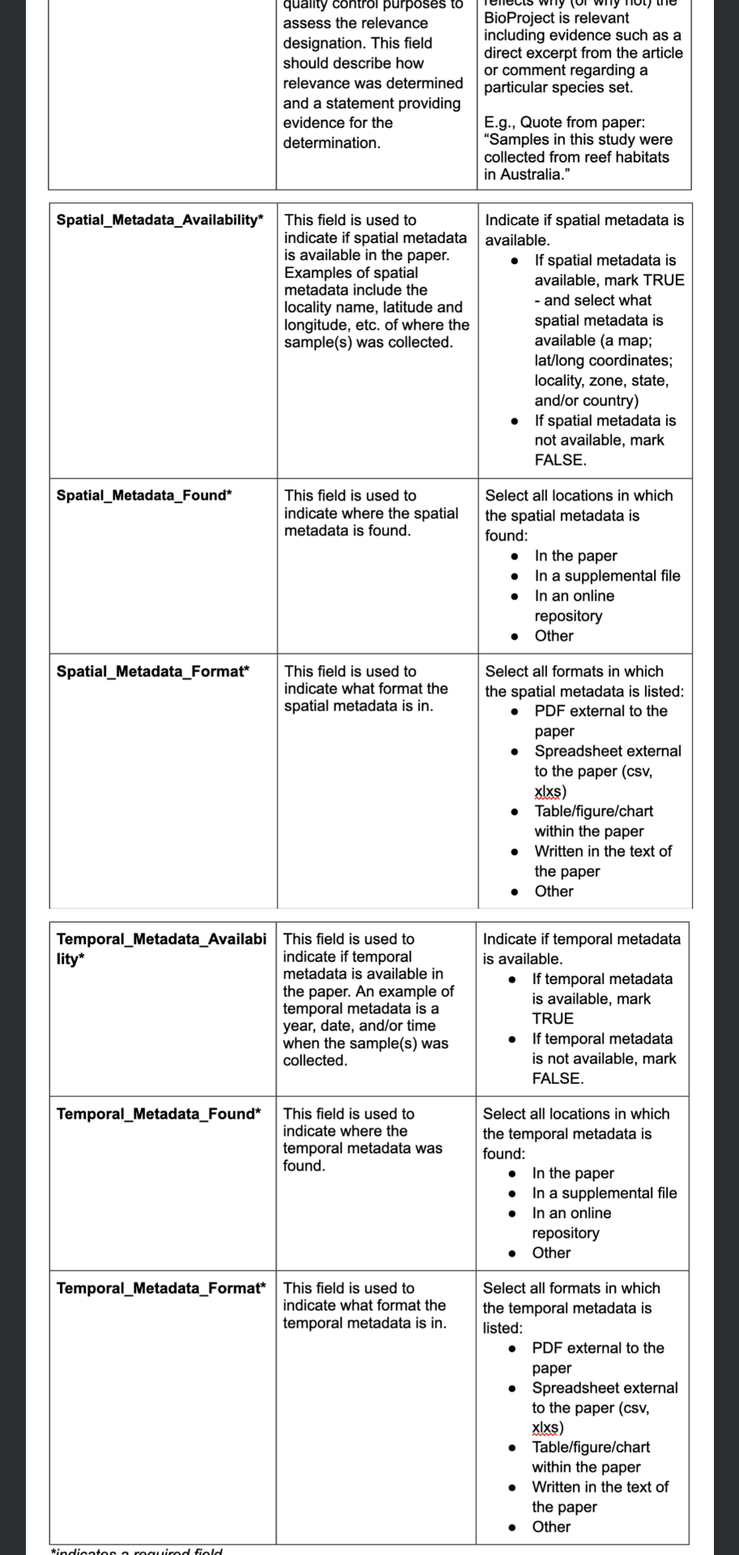
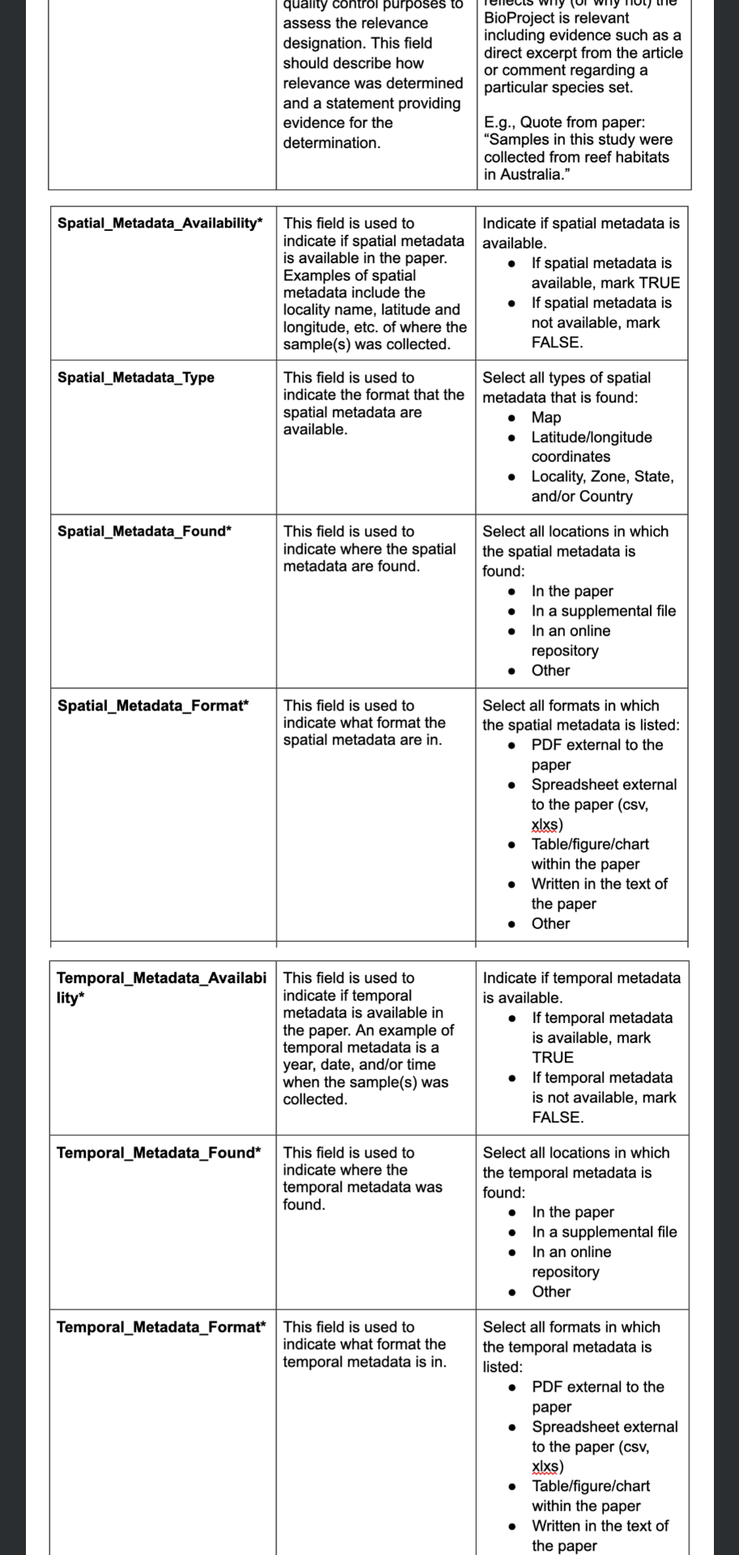
Before and after one commit to bdezray/GEODE-Curate-A-Thon, a Jekyll site: the page built from _docs/Protocol/BioProjects Google Form Definitions.md, in a window 1280 px wide. Shown: the part 3531-5451 px from the top of the page at 81% size, without its empty margins (333-1246 px from the left). Built offline with Jekyll 4.4.1, drawn with Linux system fonts in a browser that asks for light colours.

Commit message:
Updated spatial information defintions

```diff
--- a/_docs/Protocol/BioProjects Google Form Definitions.md
+++ b/_docs/Protocol/BioProjects Google Form Definitions.md
@@ -20,7 +20,7 @@ We recommend that if you have a Google account, you sign into that before comple
 ![](https://bdezray.github.io/Geode-Curate-A-Thon/images/BioProjectGoogleForm_1.png)
 ![](https://bdezray.github.io/Geode-Curate-A-Thon/images/BioProjectGoogleForm_2.png)
 ![](https://bdezray.github.io/Geode-Curate-A-Thon/images/BioProjectGoogleForm_3.png)
-![](https://bdezray.github.io/Geode-Curate-A-Thon/images/BioProjectGoogleForm_4.png)
+![](https://bdezray.github.io/Geode-Curate-A-Thon/images/BioProjectGoogleForm_4a.png)
 ![](https://bdezray.github.io/Geode-Curate-A-Thon/images/BioProjectGooleForm_5.png)
 
 
```
Also changed, not shown: images/BioProjectGoogleForm_4a.png (added).
